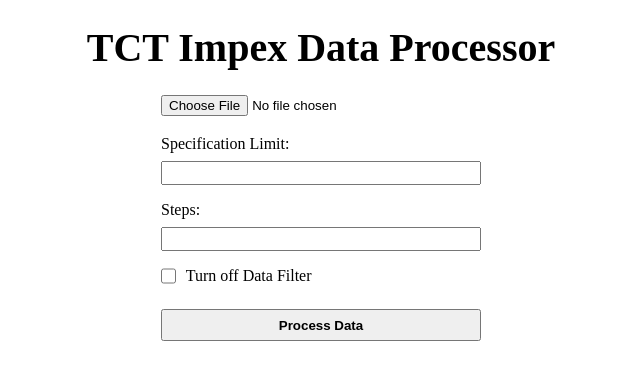
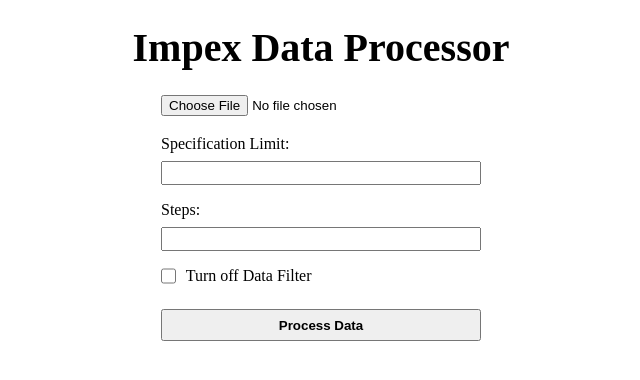
Before and after one commit to tct-tech/impex-data-processor, a React (Vite) app: page / in a window 1280 px wide. Shown: the top 380 px of the page, without its empty margins (319-959 px from the left). Built offline with nearby package versions, Linux system fonts and the light colour scheme.

Commit message:
edit title

```diff
--- a/src/App.jsx
+++ b/src/App.jsx
@@ -5,7 +5,7 @@ import './styles/styles.css';
 function App() {
   return (
     <>
-      <h1 className="header">TCT Impex Data Processor</h1>
+      <h1 className="header">Impex Data Processor</h1>
       <FileSpecInput/>
     </>
   )
```
